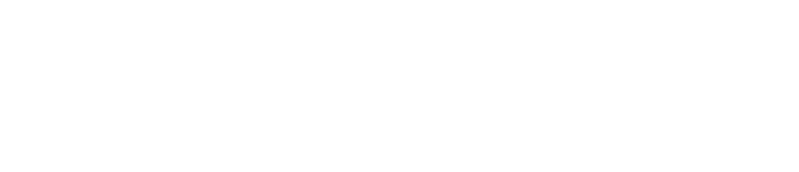
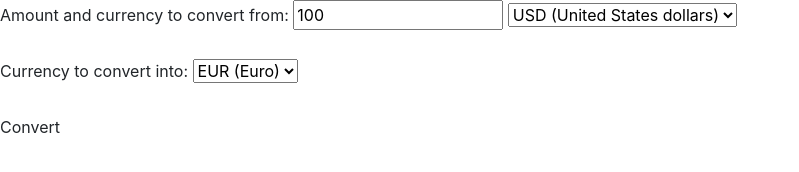
Before and after one commit to patrick-verbs/api-project, a website built with webpack: page src/index.html in a window 1280 px wide. Shown: the whole page, without its empty margins (0-799 px from the left). Built offline with nearby package versions, Linux system fonts and the light colour scheme.

Commit message:
:construction: add WIP ui elements

```diff
--- a/src/index.html
+++ b/src/index.html
@@ -8,6 +8,18 @@
 <body>
 
   <main>
+    <label>Amount and currency to convert from:</label>
+    <input type="number" id="input-amount" min="0" max="10000000000000" value="100">
+    <select id="input-currency"><option value="USD">USD (United States dollars)</option></select>
+    <br><br>
+
+    <label>Currency to convert into:</label>
+    <select id="output-currency"><option value="EUR">EUR (Euro)</option></select>
+    <br><br>
+
+    <div id="currency-submit">Convert</div>
+
+    <div id="output-result"></div>
   </main>
 
 </body>
```
